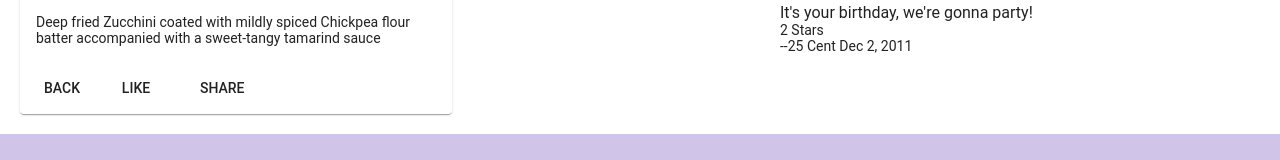
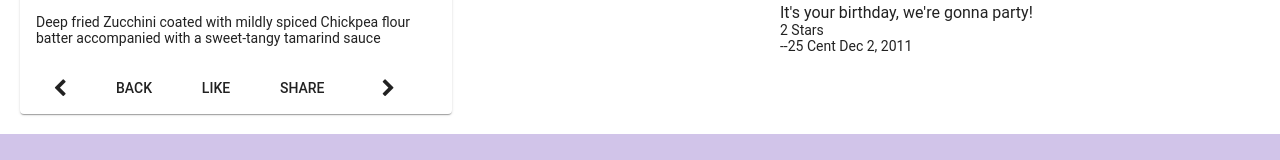
Before and after one commit to s-ghansiala/conFusion_ng, an Angular app: page /dishdetail/1 in a window 1280 px wide. Shown: the part 876-1036 px from the top of the page. Built offline with nearby package versions, Linux system fonts and the light colour scheme.

Commit message:
RxJS Part 2

```diff
--- a/src/app/dishdetail/dishdetail.component.html
+++ b/src/app/dishdetail/dishdetail.component.html
@@ -18,9 +18,11 @@
         <p>{{dish.description}}</p>
       </mat-card-content>
       <mat-card-actions>
+        <button mat-button [routerLink]="['/dishdetail', prev]"><span class="fa fa-chevron-left fa-lg"></span></button>
         <button mat-button (click) = "goBack()">BACK</button>
         <button mat-button>LIKE</button>
         <button mat-button>SHARE</button>
+        <button mat-button [routerLink]="['/dishdetail', next]"><span class="fa fa-chevron-right fa-lg"></span></button>
       </mat-card-actions>
     </mat-card>
     <div [hidden]="dish">
--- a/src/app/dishdetail/dishdetail.component.ts
+++ b/src/app/dishdetail/dishdetail.component.ts
@@ -1,6 +1,7 @@
 import { Component, OnInit, Input } from '@angular/core';
 import { Params, ActivatedRoute } from '@angular/router';
 import { Location } from '@angular/common';
+import { switchMap } from 'rxjs/operators';
 
 import { Dish } from '../shared/dish'
 
@@ -17,15 +18,27 @@
 export class DishdetailComponent implements OnInit {
 
   dish: Dish;
+  dishIds: string[];
+  prev: string;
+  next: string;
 
   constructor(private dishservice: DishService,
     private route: ActivatedRoute,
     private location: Location) { }
 
   ngOnInit() {
-    let id = this.route.snapshot.params['id'];
+    //let id = this.route.snapshot.params['id'];
     //this.dish = this.dishservice.getDish(id);
-    this.dishservice.getDish(id).subscribe(dish => this.dish = dish);
+    //this.dishservice.getDish(id).subscribe(dish => this.dish = dish);
+    this.dishservice.getDishIds().subscribe(dishIds => this.dishIds = dishIds);
+    this.route.params.pipe(switchMap((params: Params) => this.dishservice.getDish(params['id'])))
+    .subscribe(dish => { this.dish = dish; this.setPrevNext(dish.id); });
+  }
+
+  setPrevNext(dishId: string) {
+    const index = this.dishIds.indexOf(dishId);
+    this.prev = this.dishIds[(this.dishIds.length + index - 1) % this.dishIds.length];
+    this.next = this.dishIds[(this.dishIds.length + index + 1) % this.dishIds.length];
   }
 
   goBack(): void {
--- a/src/app/services/dish.service.ts
+++ b/src/app/services/dish.service.ts
@@ -45,4 +45,9 @@
 
     return of(DISHES.filter((dish) => dish.featured)[0]).pipe(delay(2000));
   }
+
+  getDishIds(): Observable<string[] | any> {
+    return of(DISHES.map(dish => dish.id ));
+  }
+
 }
```
